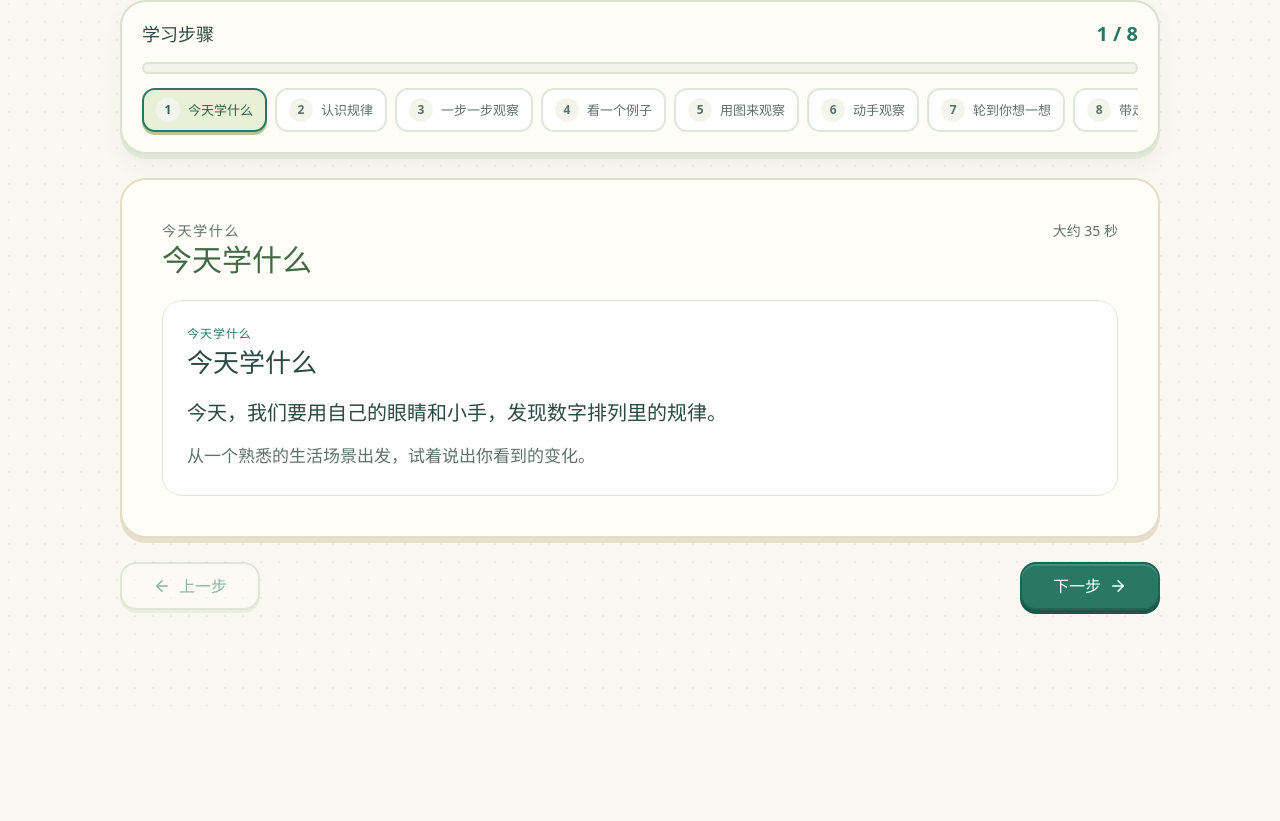
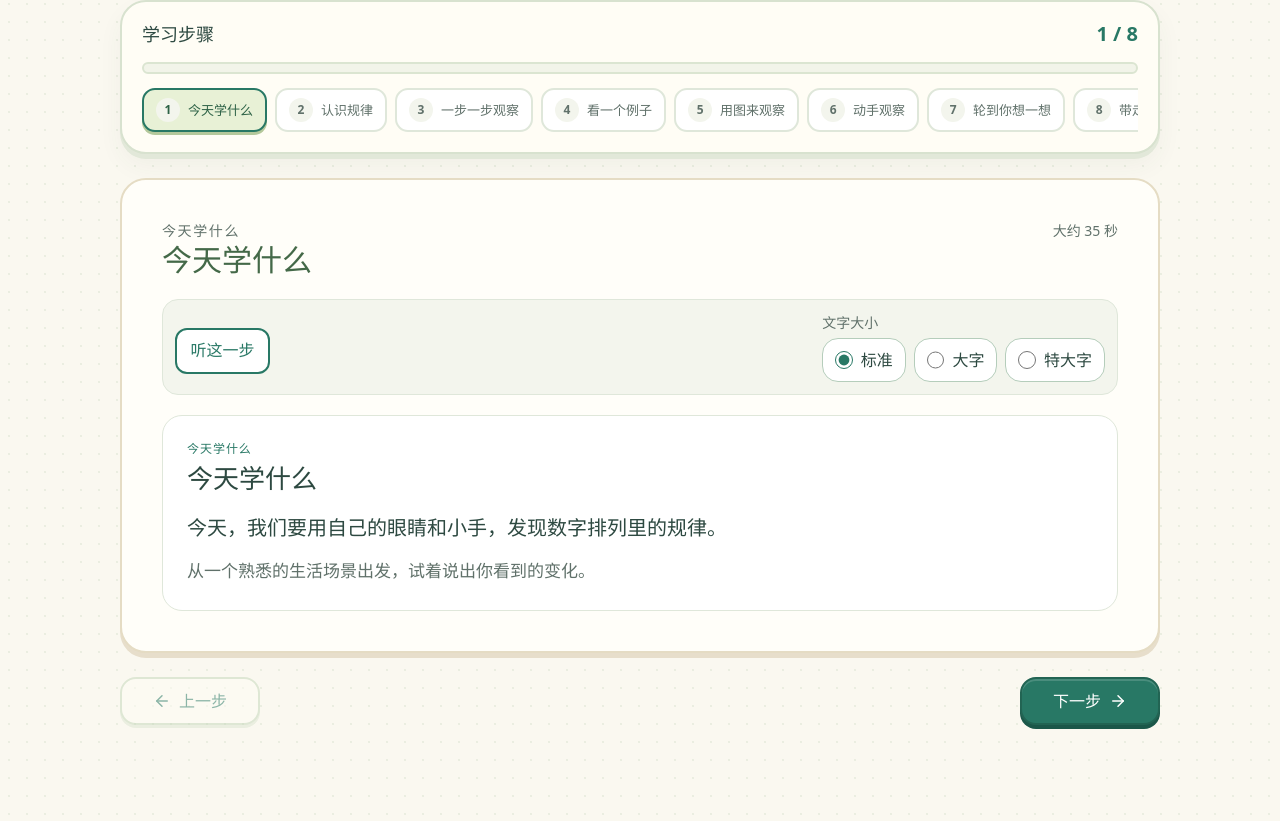
Before and after one commit to gaoxinyue623/knowledge-island-learning, a Vue app: page /dev/lesson-player in a window 1280 px wide. Shown: the part 833-1654 px from the top of the page. Before the commit the page ends 1539 px from the top, so only its background shows below. Built offline with nearby package versions, Linux system fonts and the light colour scheme.

Commit message:
feat: add course read-aloud and completed lesson review

```diff
--- a/src/components/common/StudentReadAloud.vue
+++ b/src/components/common/StudentReadAloud.vue
@@ -43,15 +43,15 @@ function stop(): void {
 
 function play(): void {
   if (props.muted) {
-    message.value = '应用已静音，请先在设置中关闭静音，再来听题。'
+    message.value = '应用已静音，请先在设置中关闭静音，再来听读。'
     return
   }
   if (!text.value) {
-    message.value = '这里暂时没有可朗读的内容，仍可以继续答题。'
+    message.value = '这里暂时没有可朗读的内容，仍可阅读并继续学习。'
     return
   }
   if (!window.speechSynthesis || !window.SpeechSynthesisUtterance) {
-    message.value = '这个浏览器暂不支持朗读，仍可以继续答题。'
+    message.value = '这个浏览器暂不支持朗读，仍可阅读并继续学习。'
     return
   }
   activeStop?.()
--- /dev/null
+++ b/src/components/lesson-player/LessonReadingControls.vue
@@ -0,0 +1,51 @@
+<script setup lang="ts">
+import { useId } from 'vue'
+
+import StudentReadAloud from '@/components/common/StudentReadAloud.vue'
+
+type ReadingSize = 'standard' | 'large' | 'xlarge'
+
+const props = withDefaults(
+  defineProps<{
+    text: string
+    canRead?: boolean
+    muted?: boolean
+    scope: string
+    modelValue: ReadingSize
+  }>(),
+  { canRead: false, muted: false },
+)
+const emit = defineEmits<{ 'update:modelValue': [value: ReadingSize] }>()
+const id = useId()
+const sizes: Array<{ value: ReadingSize; label: string }> = [
+  { value: 'standard', label: '标准' },
+  { value: 'large', label: '大字' },
+  { value: 'xlarge', label: '特大字' },
+]
+</script>
+
+<template>
+  <div class="lesson-reading-controls" data-test="lesson-reading-controls">
+    <StudentReadAloud
+      v-if="props.canRead"
+      data-test="lesson-read-aloud"
+      :text="props.text"
+      :scope="props.scope"
+      :muted="props.muted"
+      label="听这一步"
+    />
+    <fieldset class="lesson-reading-controls__sizes">
+      <legend>文字大小</legend>
+      <label v-for="size in sizes" :key="size.value">
+        <input
+          :name="`${id}-size`"
+          type="radio"
+          :value="size.value"
+          :checked="props.modelValue === size.value"
+          @change="emit('update:modelValue', size.value)"
+        />
+        <span>{{ size.label }}</span>
+      </label>
+    </fieldset>
+  </div>
+</template>
--- a/src/pages/LessonPlayerPage.vue
+++ b/src/pages/LessonPlayerPage.vue
@@ -10,14 +10,21 @@ import AppLoading from '@/components/common/AppLoading.vue'
 import AppProgress from '@/components/common/AppProgress.vue'
 import LessonContentRenderer from '@/components/lesson-player/LessonContentRenderer.vue'
 import LessonGuidedPractice from '@/components/lesson-player/LessonGuidedPractice.vue'
+import LessonReadingControls from '@/components/lesson-player/LessonReadingControls.vue'
 import KnowledgePointExperienceHub from '@/components/content-expansion/KnowledgePointExperienceHub.vue'
 import { isPilotTextbook } from '@/data/curriculum/pilot'
 import AppShell from '@/layouts/AppShell.vue'
 import { contentExpansionRepository } from '@/services/content-expansion'
 import { createReadingQuest, questReadingText } from '@/services/content-expansion/readingQuest'
 import { lessonProgressPresentation } from '@/services/lesson-player/lessonProgressPresentation'
+import {
+  lessonReadingSubject,
+  lessonReadingText,
+  supportsChineseLessonReading,
+} from '@/services/lesson-player/lessonReadingText'
 import { questionEngineAdapter } from '@/services/question-engine'
 import { useLessonPlayerStore } from '@/stores/lessonPlayerStore'
+import { usePreferencesStore } from '@/stores/preferencesStore'
 import { useLearningProfile } from '@/composables/useLearningProfile'
 import type {
   LessonLaunchContext,
@@ -41,6 +48,7 @@ const stepTypeLabels: Record<LessonStepType, string> = {
 const route = useRoute()
 const router = useRouter()
 const lessonPlayerStore = useLessonPlayerStore()
+const preferencesStore = usePreferencesStore()
 const { profileId } = useLearningProfile()
 const invalidContextMessage = ref<string | null>(null)
 const practiceAvailable = ref<boolean | null>(null)
@@ -128,18 +136,35 @@ const context = computed<LessonLaunchContext | null>(() => {
 
 const viewModel = computed(() => lessonPlayerStore.viewModel)
 const isFormalPilot = computed(() => isPilotTextbook(context.value?.textbookId))
-const currentStep = computed(() => viewModel.value?.steps[lessonPlayerStore.currentStepIndex])
+const reviewStepIndex = ref<number | null>(null)
+const displayedStepIndex = computed(() =>
+  lessonPlayerStore.status === 'completed' && reviewStepIndex.value !== null
+    ? reviewStepIndex.value
+    : lessonPlayerStore.currentStepIndex,
+)
+const currentStep = computed(() => viewModel.value?.steps[displayedStepIndex.value])
 const isPracticeStep = computed(() => currentStep.value?.type === 'practice')
+const readingSize = ref<'standard' | 'large' | 'xlarge'>('standard')
+const currentReadingSubject = computed(() => lessonReadingSubject(context.value?.textbookId))
+const currentStepReadingText = computed(() =>
+  isPracticeStep.value ? '' : lessonReadingText(currentStep.value?.contentBlocks ?? []),
+)
+const canReadCurrentStep = computed(
+  () =>
+    supportsChineseLessonReading(currentReadingSubject.value) &&
+    currentStepReadingText.value.length > 0,
+)
+const currentReadingScope = computed(
+  () => `${profileId.value}:${route.fullPath}:${currentStep.value?.id ?? 'no-step'}`,
+)
 const progressLabel = computed(() =>
-  viewModel.value
-    ? `${lessonPlayerStore.currentStepIndex + 1} / ${viewModel.value.steps.length}`
-    : '—',
+  viewModel.value ? `${displayedStepIndex.value + 1} / ${viewModel.value.steps.length}` : '—',
 )
 const canShowContent = computed(
   () => Boolean(viewModel.value) && ['ready', 'completed'].includes(lessonPlayerStore.status),
 )
-const displayedProgress = computed(() =>
-  lessonProgressPresentation(viewModel.value?.session, false).progress,
+const displayedProgress = computed(
+  () => lessonProgressPresentation(viewModel.value?.session, false).progress,
 )
 const lessonContentBlocks = computed<LessonContentBlockViewModel[]>(() =>
   (viewModel.value?.steps.flatMap((step) => step.contentBlocks) ?? []).sort(
@@ -167,6 +192,7 @@ const demoStateOptions: Array<{ value: LessonPlayerDemoState; label: string }> =
 async function loadLesson() {
   const activeProfile = profileId.value,
     activePath = route.fullPath
+  reviewStepIndex.value = null
   invalidContextMessage.value = null
   if (!context.value) {
     invalidContextMessage.value = '请从知识地图进入一个有效的知识点。'
@@ -226,6 +252,10 @@ async function loadGuidedPractice(
 }
 
 async function checkPracticeAvailability() {
+  if (lessonPlayerStore.status === 'completed') {
+    practiceAvailable.value = false
+    return
+  }
   if (!context.value || !isPracticeStep.value) {
     practiceAvailable.value = null
     return
@@ -305,6 +335,10 @@ function openAfterReading(): void {
 }
 
 function goToStep(index: number) {
+  if (lessonPlayerStore.status === 'completed') {
+    reviewStepIndex.value = index
+    return
+  }
   if (isDevRoute.value || index <= lessonPlayerStore.currentStepIndex) {
     lessonPlayerStore.goToStep(index)
   }
@@ -319,7 +353,13 @@ function nextStep() {
 }
 
 function startAssessment() {
-  if (!context.value || !isPracticeStep.value || practiceAvailable.value !== true) return
+  if (
+    lessonPlayerStore.status === 'completed' ||
+    !context.value ||
+    !isPracticeStep.value ||
+    practiceAvailable.value !== true
+  )
+    return
   void router.push({
     path: isDevRoute.value ? '/dev/question-engine' : '/assessment',
     query: {
@@ -364,6 +404,7 @@ async function completeDemoSession() {
 }
 
 function restartLesson() {
+  reviewStepIndex.value = null
   void router.replace({ query: { ...route.query, sessionScope: crypto.randomUUID() } })
 }
 
@@ -544,13 +585,16 @@ watch(
                 :key="step.id"
                 class="lesson-player__step-button"
                 :class="{
-                  'lesson-player__step-button--current':
-                    index === lessonPlayerStore.currentStepIndex,
+                  'lesson-player__step-button--current': index === displayedStepIndex,
                   'lesson-player__step-button--done': step.isCompleted,
                 }"
                 type="button"
-                :disabled="index > lessonPlayerStore.currentStepIndex && !isDevRoute"
-                :aria-current="index === lessonPlayerStore.currentStepIndex ? 'step' : undefined"
+                :disabled="
+                  index > lessonPlayerStore.currentStepIndex &&
+                  !isDevRoute &&
+                  lessonPlayerStore.status !== 'completed'
+                "
+                :aria-current="index === displayedStepIndex ? 'step' : undefined"
                 @click="goToStep(index)"
               >
                 <span class="lesson-player__step-number">{{ index + 1 }}</span>
@@ -562,6 +606,13 @@ watch(
           <section
             id="knowledge-reading"
             class="lesson-player__content-card"
+            :class="[
+              `lesson-player__content-card--${readingSize}`,
+              {
+                'lesson-player__content-card--reviewing-practice':
+                  lessonPlayerStore.status === 'completed' && isPracticeStep,
+              },
+            ]"
             aria-labelledby="lesson-content-title"
           >
             <header class="lesson-player__content-header">
@@ -573,6 +624,20 @@ watch(
               </div>
               <p v-if="currentStep?.estimatedSeconds">大约 {{ currentStep.estimatedSeconds }} 秒</p>
             </header>
+            <LessonReadingControls
+              v-model="readingSize"
+              :text="currentStepReadingText"
+              :can-read="canReadCurrentStep"
+              :muted="preferencesStore.preferences.muted"
+              :scope="currentReadingScope"
+            />
+            <p
+              v-if="lessonPlayerStore.status === 'completed' && isPracticeStep"
+              class="lesson-player__review-notice"
+              role="status"
+            >
+              当前为回看模式：可以重看这一步的思路，不会再次开始练习，也不会改变完成记录或奖励。
+            </p>
             <LessonContentRenderer
               :blocks="currentStep?.contentBlocks || []"
               :show-diagnostics="isDevRoute"
--- /dev/null
+++ b/src/services/lesson-player/lessonReadingText.ts
@@ -0,0 +1,44 @@
+import type { LessonContentBlockViewModel } from '@/types'
+
+export type LessonReadingSubject = 'CHINESE' | 'MATH' | 'ENGLISH' | 'UNKNOWN'
+
+/**
+ * Course launch data carries a textbook identity, not a presentation label. Keep
+ * this mapping conservative: an unfamiliar identity must not be read with the
+ * Chinese voice by accident.
+ */
+export function lessonReadingSubject(textbookId: string | undefined): LessonReadingSubject {
+  const normalized = textbookId?.toUpperCase() ?? ''
+  if (normalized.includes('CHINESE') || normalized.includes('语文')) return 'CHINESE'
+  if (normalized.includes('ENGLISH') || normalized.includes('英语')) return 'ENGLISH'
+  if (normalized.includes('MATH') || normalized.includes('数学')) return 'MATH'
+  return 'UNKNOWN'
+}
+
+/**
+ * Extract only static body copy already rendered for the current lesson step.
+ * Interactive reveal copy and assessment answers live outside these fields and
+ * therefore cannot be included before a student chooses to reveal them.
+ */
+export function lessonReadingText(blocks: readonly LessonContentBlockViewModel[]): string {
+  const readableTypes = new Set(['intro', 'concept', 'explanation', 'example', 'summary'])
+  const fragments = [...blocks]
+    .sort((left, right) => left.sort - right.sort || left.id.localeCompare(right.id))
+    .filter((block) => readableTypes.has(block.type))
+    .flatMap((block) => [
+      block.title,
+      block.content,
+      ...(block.paragraphs ?? []),
+      ...(block.bullets ?? []),
+      ...(block.highlights ?? []),
+    ])
+  return fragments
+    .filter((fragment): fragment is string => typeof fragment === 'string')
+    .map((fragment) => fragment.trim())
+    .filter(Boolean)
+    .join('\n')
+}
+
+export function supportsChineseLessonReading(subject: LessonReadingSubject): boolean {
+  return subject === 'CHINESE' || subject === 'MATH'
+}
--- a/src/styles/lesson-player.css
+++ b/src/styles/lesson-player.css
@@ -202,6 +202,94 @@
 .lesson-player__content-header p {
   color: var(--color-text-secondary);
   font-size: 14px;
+}
+
+.lesson-reading-controls {
+  display: flex;
+  flex-wrap: wrap;
+  align-items: end;
+  justify-content: space-between;
+  gap: var(--space-3);
+  padding: var(--space-3);
+  border: 1px solid var(--color-border);
+  border-radius: var(--radius-md);
+  background: var(--color-surface-muted);
+}
+
+.lesson-reading-controls .student-read-aloud {
+  margin: 0;
+}
+
+.lesson-reading-controls__sizes {
+  display: flex;
+  flex-wrap: wrap;
+  gap: var(--space-2);
+  min-width: 0;
+  padding: 0;
+  border: 0;
+}
+
+.lesson-reading-controls__sizes legend {
+  width: 100%;
+  margin-bottom: var(--space-1);
+  color: var(--color-text-secondary);
+  font-size: 14px;
+  font-weight: 700;
+}
+
+.lesson-reading-controls__sizes label {
+  display: inline-flex;
+  align-items: center;
+  min-height: 44px;
+  padding: 0 var(--space-3);
+  border: 1px solid var(--color-border-strong);
+  border-radius: var(--radius-md);
+  color: var(--color-text-primary);
+  background: var(--color-surface);
+  cursor: pointer;
+  font-weight: 700;
+}
+
+.lesson-reading-controls__sizes input {
+  inline-size: 1.1rem;
+  block-size: 1.1rem;
+  margin-right: var(--space-2);
+  accent-color: var(--color-primary);
+}
+
+.lesson-reading-controls__sizes label:has(input:focus-visible) {
+  outline: 3px solid var(--color-primary);
+  outline-offset: 2px;
+}
+
+.lesson-player__content-card--large .lesson-block__body {
+  font-size: 19px;
+}
+
+.lesson-player__content-card--large .lesson-block__content {
+  font-size: 22px;
+}
+
+.lesson-player__content-card--xlarge .lesson-block__body {
+  font-size: 21px;
+}
+
+.lesson-player__content-card--xlarge .lesson-block__content {
+  font-size: 24px;
+}
+
+.lesson-player__review-notice {
+  margin: 0;
+  padding: var(--space-3);
+  border: 1px solid var(--color-primary-soft);
+  border-radius: var(--radius-sm);
+  color: var(--color-text-secondary);
+  background: var(--color-primary-soft);
+  line-height: 1.65;
+}
+
+.lesson-player__content-card--reviewing-practice .lesson-practice__assessment {
+  display: none;
 }
 
 .lesson-content-renderer {
@@ -582,6 +670,36 @@
     font-size: 18px;
   }
 
+  .lesson-reading-controls {
+    align-items: stretch;
+  }
+
+  .lesson-reading-controls__sizes {
+    width: 100%;
+  }
+
+  .lesson-reading-controls__sizes label {
+    flex: 1 1 0;
+    justify-content: center;
+    min-width: max-content;
+  }
+
+  .lesson-player__content-card--large .lesson-block__body {
+    font-size: 18px;
+  }
+
+  .lesson-player__content-card--large .lesson-block__content {
+    font-size: 20px;
+  }
+
+  .lesson-player__content-card--xlarge .lesson-block__body {
+    font-size: 20px;
+  }
+
+  .lesson-player__content-card--xlarge .lesson-block__content {
+    font-size: 22px;
+  }
+
   .lesson-interaction__items {
     grid-template-columns: 1fr;
   }
```
Also changed, not shown: 1 other file (tests, documents, lock files or other folders).
